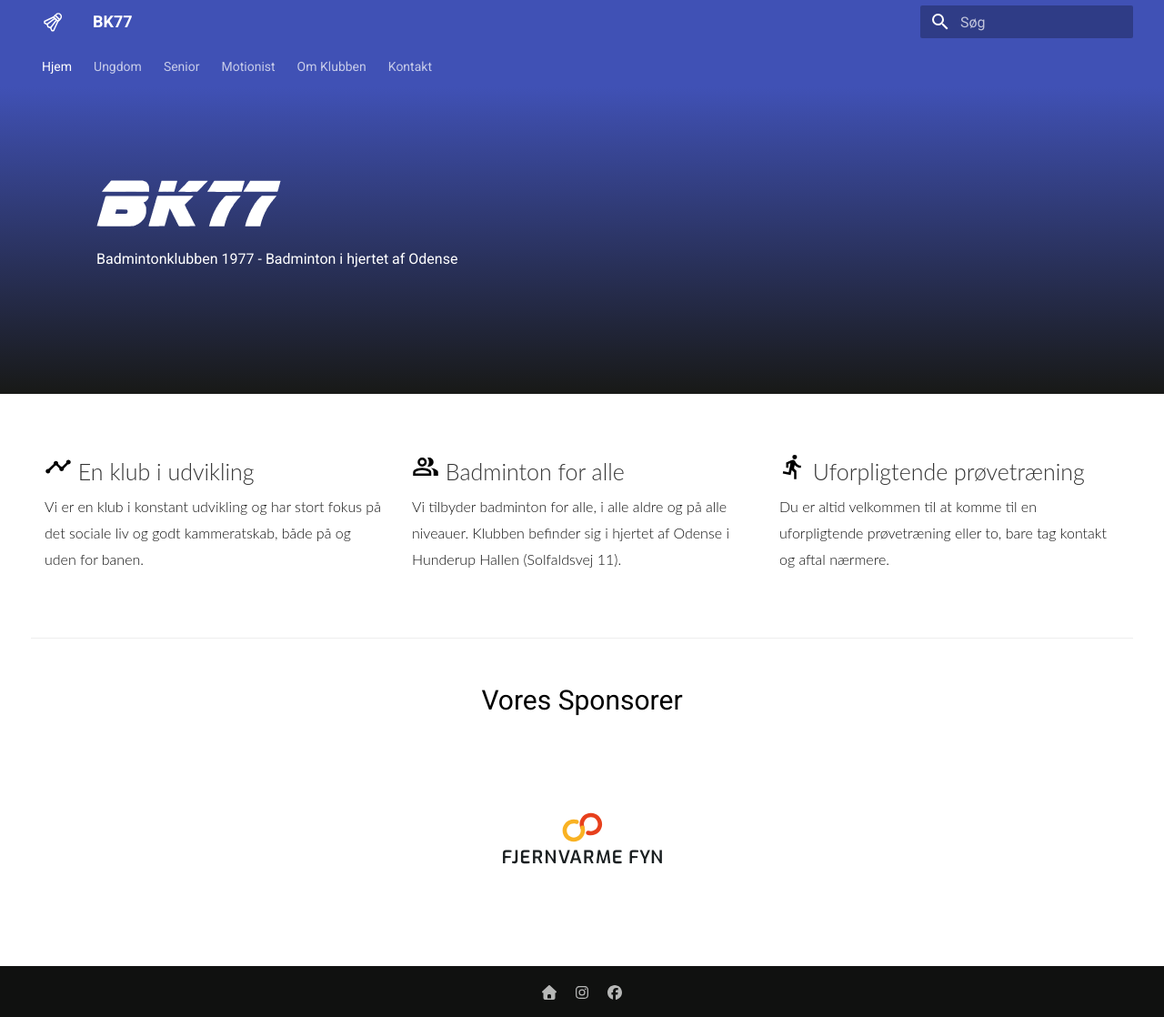
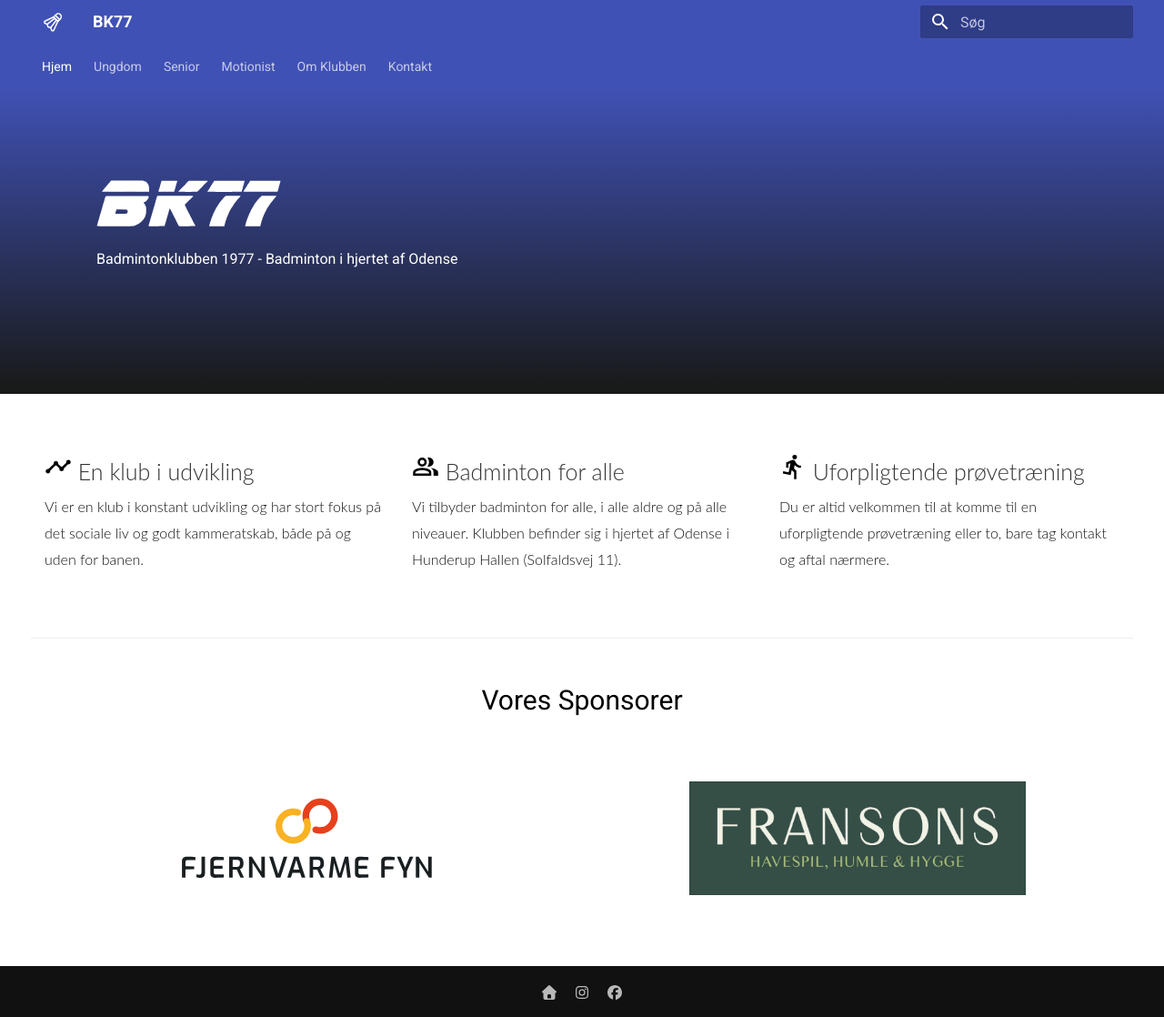
Before and after one commit to NicklasXYZ/bk77, an MkDocs documentation site: the page built from docs/index.md, in a window 1280 px wide and 1118 px high. Shown: the whole window at 91% size. Built offline with MkDocs 1.6.1 and Material for MkDocs 9.7.7, drawn with Linux system fonts in a browser that asks for light colours.

Commit message:
add sponsor

```diff
--- a/docs/theme_override_home/home.html
+++ b/docs/theme_override_home/home.html
@@ -638,7 +638,20 @@
       src="assets/sponsor/Fjernvarme_Fyn_Logo.svg"
       alt="fjernvarme fyn"
       height="125px"
-      width="175px"
+      width="275px"
+    />
+  </div>
+
+  <div
+    class="feature-item"
+    style="display: flex; justify-content: center; align-items: center"
+    class="py-6"
+    onclick="window.location='https://fransons.dk/';"
+  >
+    <img
+      src="assets/sponsor/fransons.jpg"
+      alt="fransons"
+      height="125px"
     />
   </div>
 </div>
```
Also changed, not shown: docs/assets/sponsor/fransons.jpg (added).
